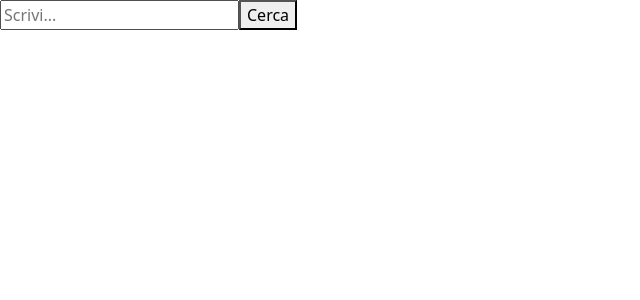
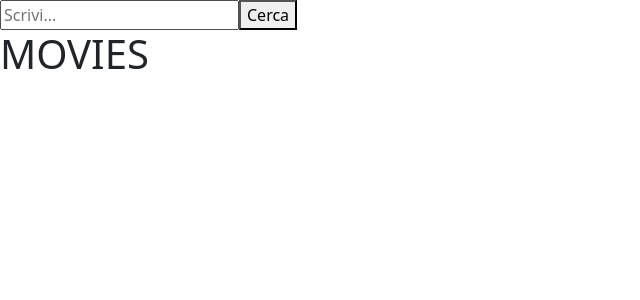
Before and after one commit to EleonoraFlaborea/vite-boolflix, a Vue app: page / in a window 1280 px wide. Shown: the top 300 px of the page, without its empty margins (0-640 px from the left). Built offline with nearby package versions, Linux system fonts and the light colour scheme; the HTML template or start-up script is replaced by a standard one.

Commit message:
add appMain, add h1, list movies

```diff
--- a/src/App.vue
+++ b/src/App.vue
@@ -1,18 +1,21 @@
 <script>
 import { store } from './data/store.js';
 import AppHeader from './components/AppHeader.vue';
+import AppMain from './components/AppMain.vue';
+
 
 
 export default {
   name: 'MyApp',
   data: () => ({ store }),
-  components: { AppHeader },
+  components: { AppHeader, AppMain },
 }
 
 </script>
 
 <template>
   <AppHeader />
+  <AppMain />
 </template>
 
 <style lang="scss" scoped>
--- a/src/components/AppMain.vue
+++ b/src/components/AppMain.vue
@@ -1,7 +1,22 @@
 <script >
+import { store } from '../data/store.js';
 
+export default {
+    name: 'AppMain',
+    data: () => ({ store }),
+    components: {}
+}
 </script>
 
-<template></template>
+<template>
+    <main>
+        <section>
+            <h1>MOVIES</h1>
+            <ul v-for="movie in store.movies" :key="movie.id">
+                <li>{{ movie.title }}</li>
+            </ul>
+        </section>
+    </main>
+</template>
 
 <style></style>
```
